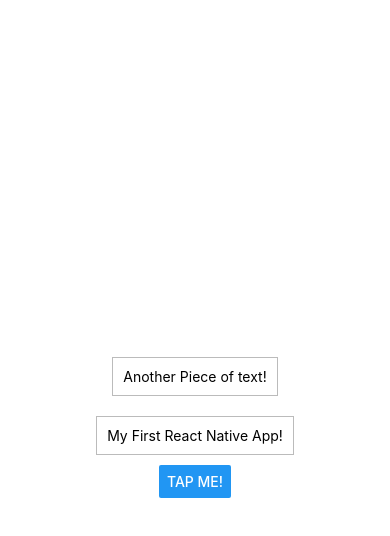
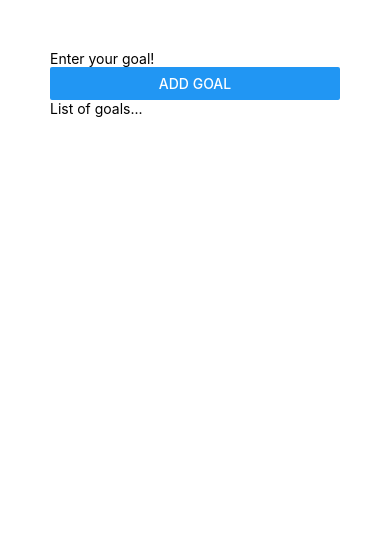
Before and after one commit to M-hossameldine/React-Native-P-01, a React Native app: screen / in a window 390 px wide. Shown: the top 536 px of the page. Built offline with nearby package versions, Linux system fonts and the light colour scheme.

Commit message:
feature: goals app main elements

```diff
--- a/App.js
+++ b/App.js
@@ -1,28 +1,21 @@
-import { StyleSheet, Text, View, Button } from "react-native";
+import { StyleSheet, Text, View, Button, TextInput } from "react-native";
 
 export default function App() {
   return (
-    <View style={styles.container}>
+    <View style={styles.appContainer}>
       <View>
-        <Text style={styles.text}>Another Piece of text!</Text>
+        <TextInput placeholder="Enter your goal!" />
+        <Button title="Add Goal" />
       </View>
-      <Text style={styles.text}>My First React Native App!</Text>
-      <Button title="Tap me!" />
+      <View>
+        <Text>List of goals...</Text>
+      </View>
     </View>
   );
 }
 
 const styles = StyleSheet.create({
-  container: {
-    flex: 1,
-    backgroundColor: "#fff",
-    alignItems: "center",
-    justifyContent: "center",
-  },
-  text: {
-    borderWidth: 1,
-    borderColor: "#bbb",
-    margin: 10,
-    padding: 10,
+  appContainer: {
+    padding: 50,
   },
 });
```
